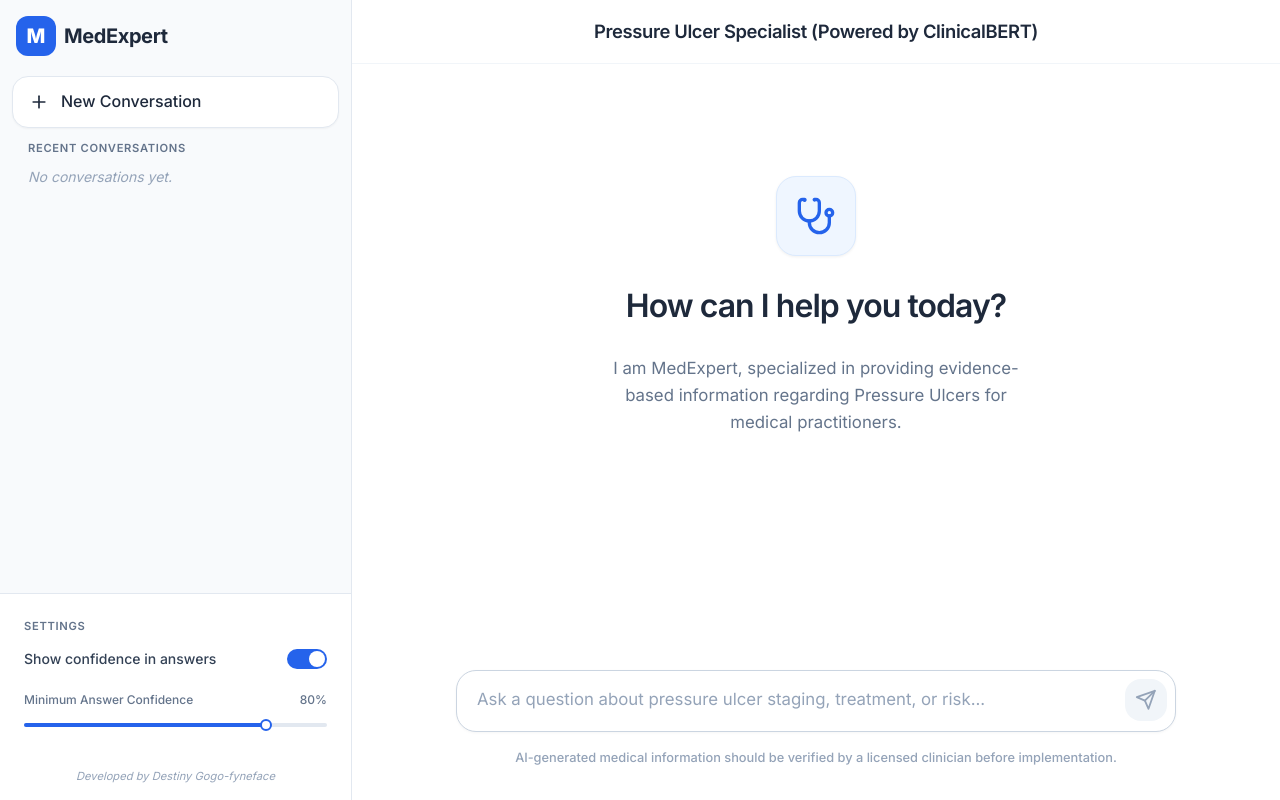
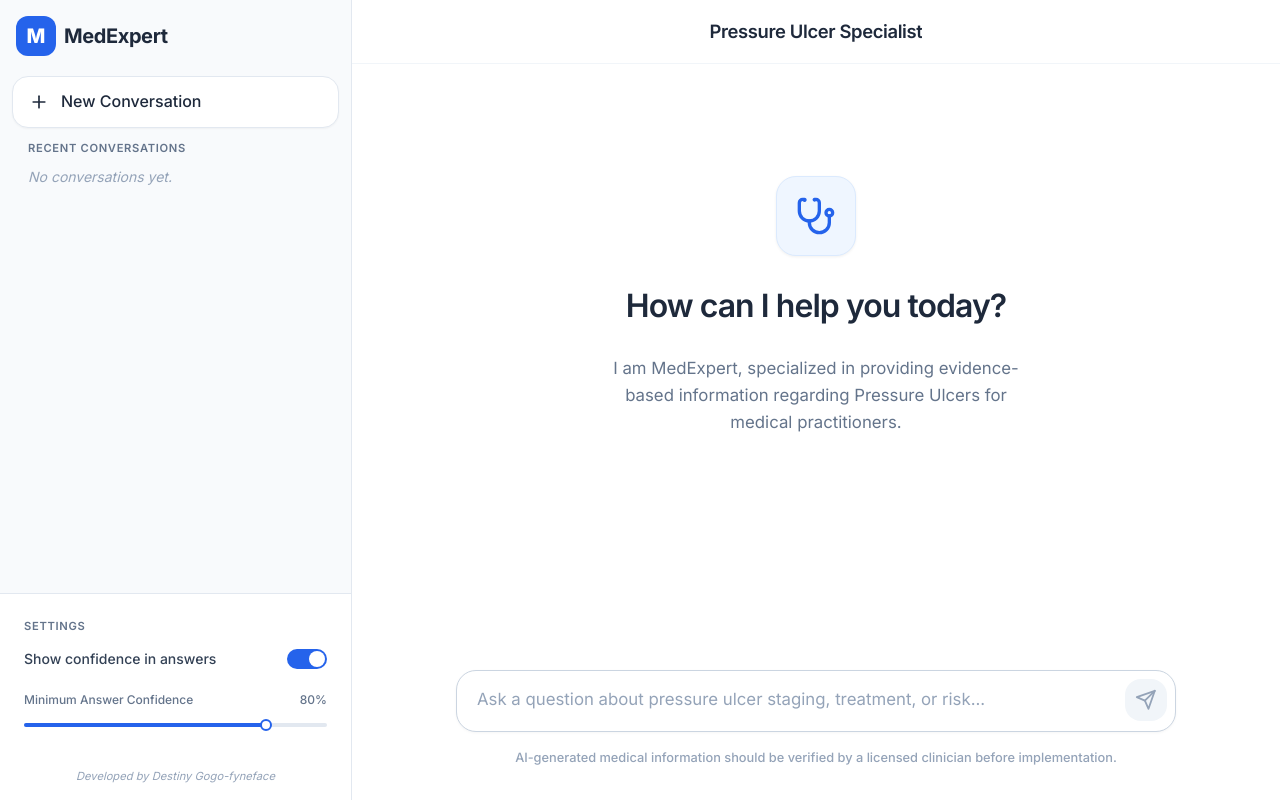
Before and after one commit to scaihai/ai-med-expert, a Flask app: page / in a window 1280 px wide. Run offline with Flask 3, Linux system fonts and the light colour scheme.

Commit message:
change app short description

```diff
--- a/frontend/templates/index.html
+++ b/frontend/templates/index.html
@@ -70,7 +70,7 @@
           <svg xmlns="http://www.w3.org/2000/svg" width="24" height="24" viewBox="0 0 24 24" fill="none" stroke="currentColor" stroke-width="2" stroke-linecap="round" stroke-linejoin="round"><rect x="3" y="3" width="18" height="18" rx="2"/><line x1="9" y1="3" x2="9" y2="21"/><polyline points="14 9 17 12 14 15"/></svg>
         </button>
         <div class="chat-header-title">
-          Pressure Ulcer Specialist (Powered by ClinicalBERT)
+          Pressure Ulcer Specialist
         </div>
       </header>
 
```
